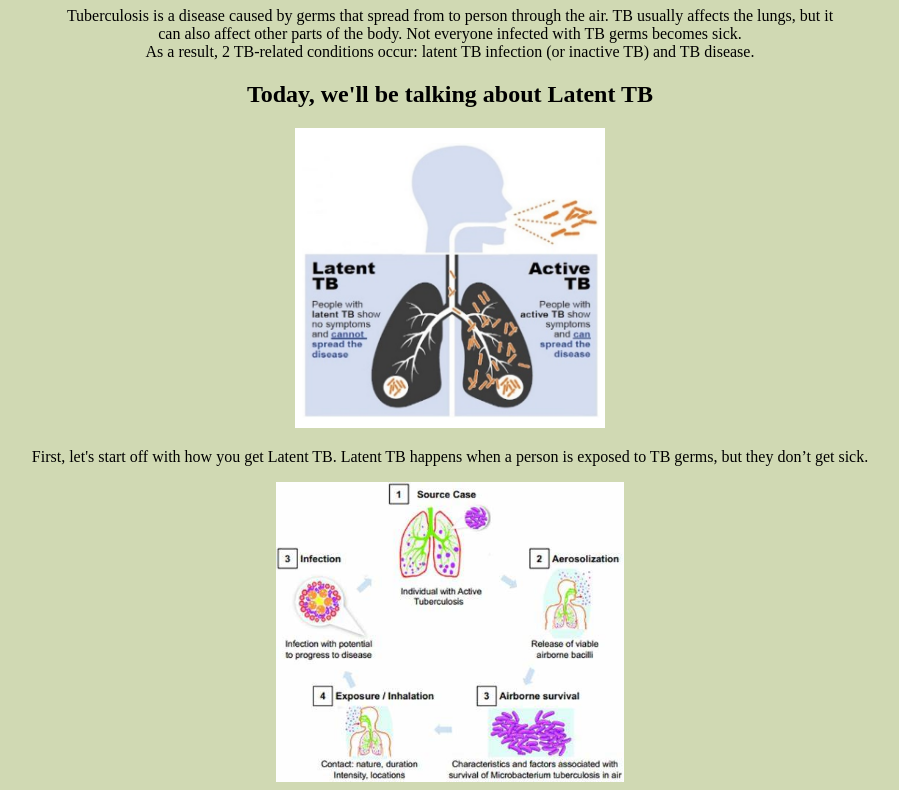
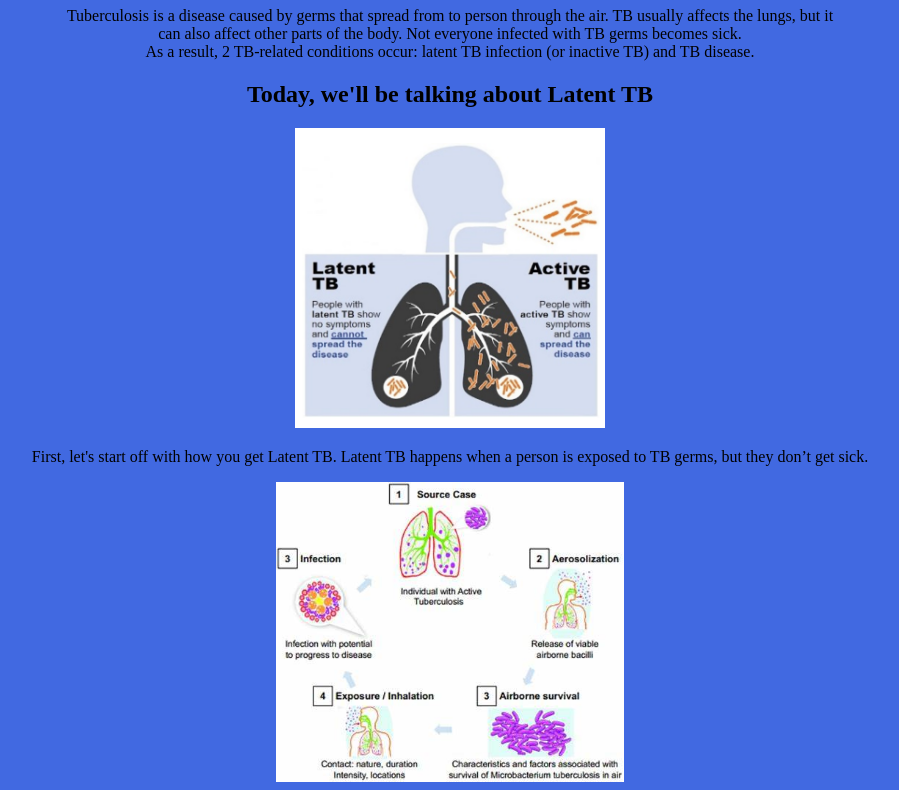
Before and after one commit to ShefaliP7/Latent-TB-Awareness, a plain HTML site: page index.html in a window 1280 px wide. Shown: the part 73-863 px from the top of the page, without its empty margins (190-1089 px from the left). Drawn offline with Linux system fonts and the light colour scheme.

Commit message:
Update index.html

```diff
--- a/index.html
+++ b/index.html
@@ -4,7 +4,7 @@
 	    <meta charset="utf-8">
 	    <title>About TB</title>
 	  </head>
-	  <body bgcolor="#D0D9B3">
+	  <body bgcolor="#4169E1">
         <h1 align="center">Latent Tuberculosis</h1>
         <p align="center">Tuberculosis is a disease caused by germs that spread from to person through the air. TB usually affects the lungs, but it<br> can also affect other parts of the body. Not everyone infected with TB germs becomes sick.<br> As a result,  2 TB-related conditions occur: latent TB infection (or inactive TB) and TB disease. </p>
     <center>
```
